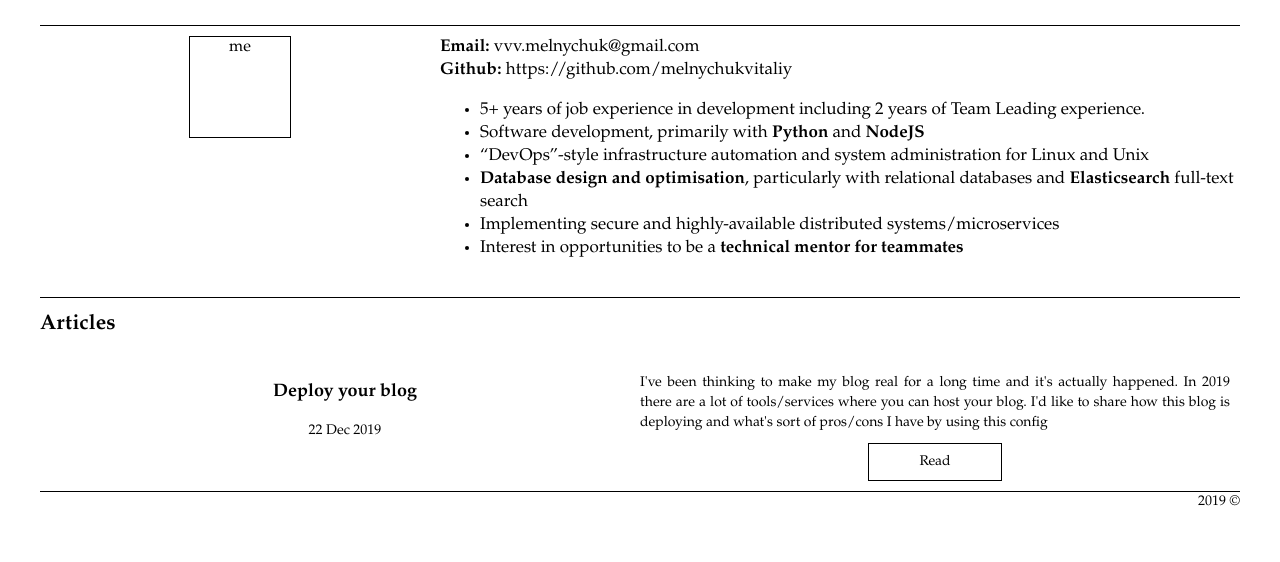
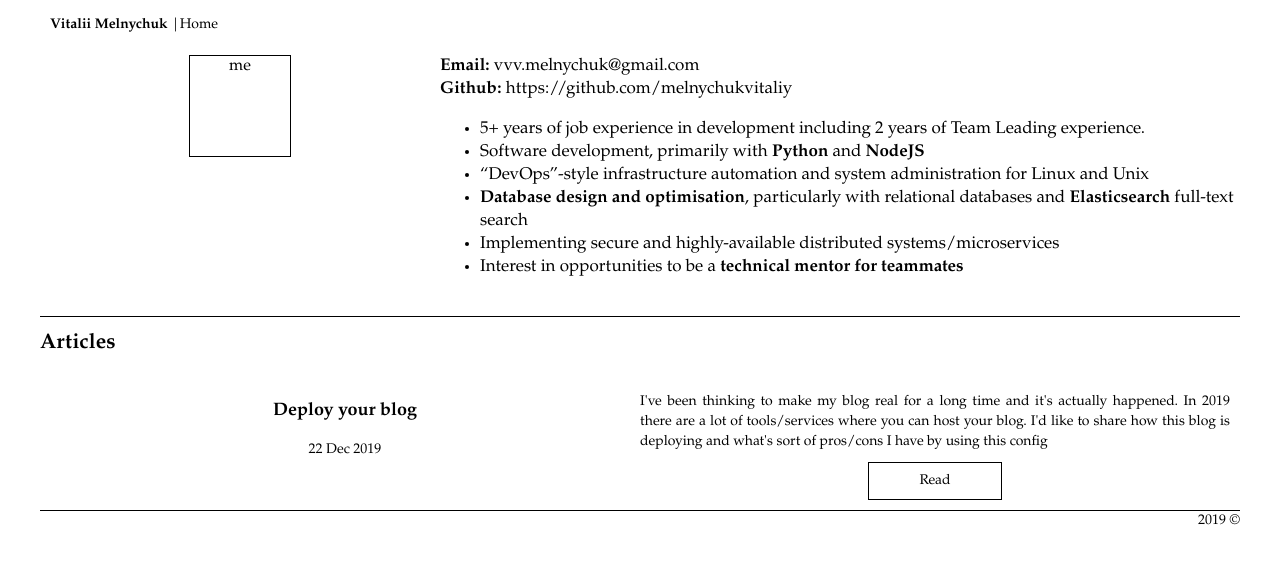
Before and after one commit to vitaliimelnychuk/blog, a Next.js app: page / in a window 1280 px wide. Shown: the top 562 px of the page. Built offline with nearby package versions, Linux system fonts and the light colour scheme.

Commit message:
add Header links

```diff
--- a/components/Header.tsx
+++ b/components/Header.tsx
@@ -2,23 +2,17 @@ import Link from 'next/link';
 
 const Header = () => (
   <div className='container'>
-    <div className="logo"></div>
-    <div className="links">
-      {/* <Link href="/">
+    <div>
+      <b>Vitalii Melnychuk</b> |
+      <Link href="/">
         <a>Home</a>
-      </Link> */}
+      </Link>
     </div>
     <style jsx>{`
     .container {
         display: grid;
-        grid-auto-rows: 80px;
-        grid-template-rows: auto;
-        grid-template-columns: 1fr 1fr;
-        grid-gap: 0px;
-        justify-items: center;
-        align-items: center;
+        grid-template-columns: 1fr;
         padding: 10px;
-        border-bottom: 1px solid black;
       }
       .links a {
         font-size: 16px;
```
